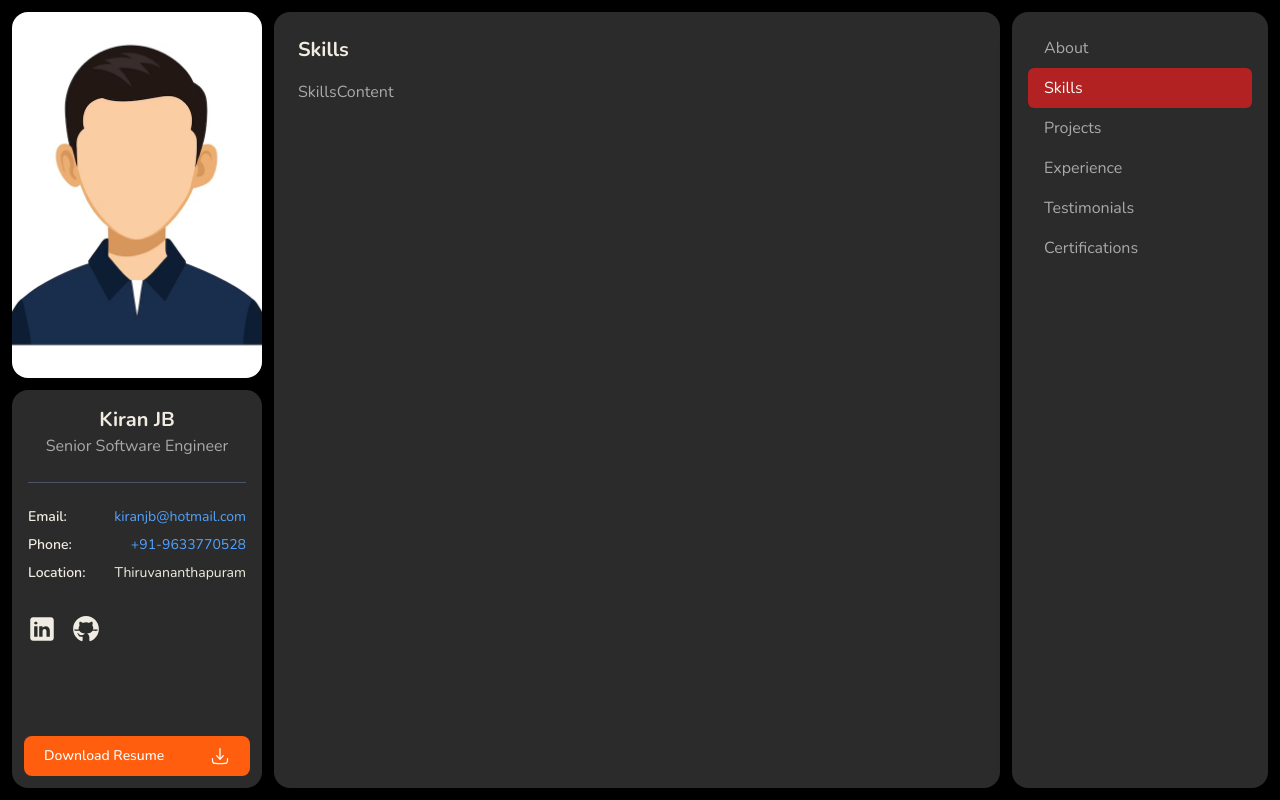
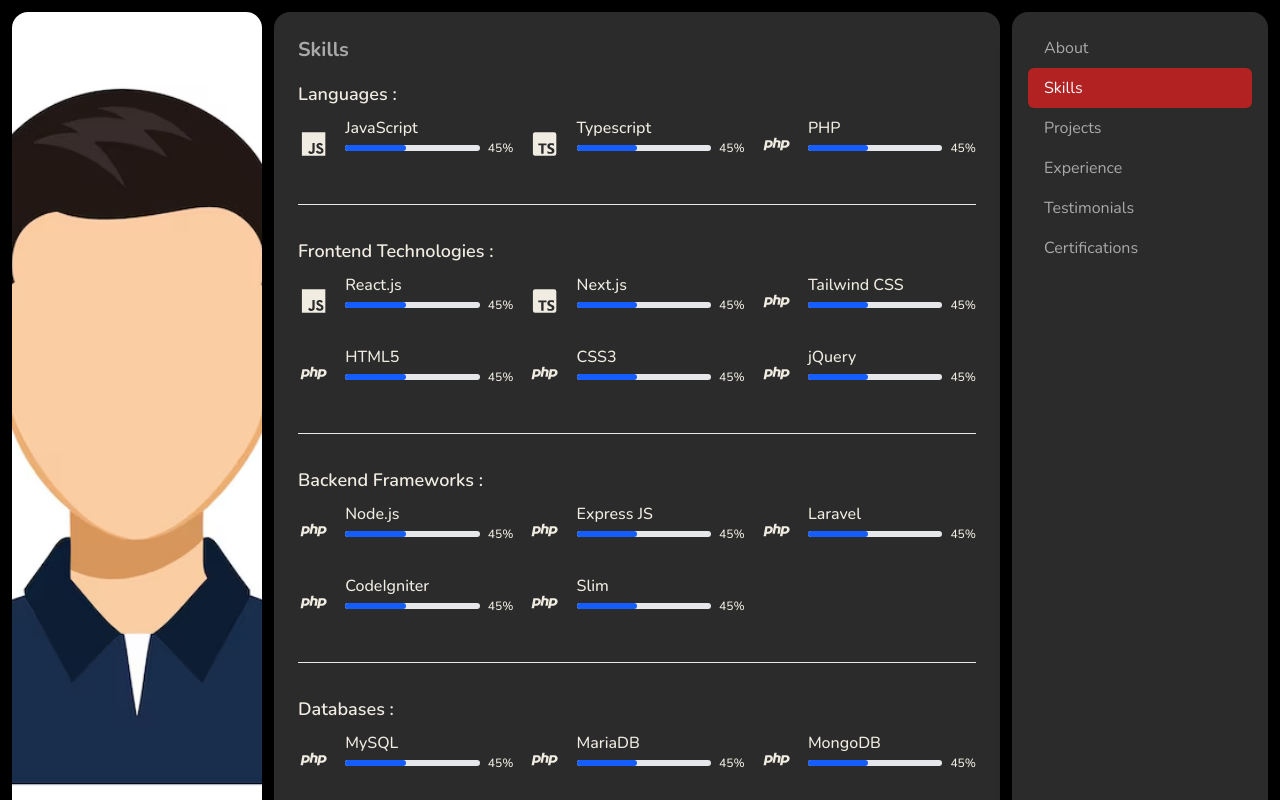
Before and after one commit to jbkiran/Egret, a Next.js app: page / in a window 1280 px wide. Both pictures are taken after a click on the button "Skills". Shown: the top 800 px of the page. Built offline with nearby package versions, Linux system fonts and the light colour scheme.

Commit message:
skillContent implementation

```diff
--- a/package.json
+++ b/package.json
@@ -11,7 +11,8 @@
   "dependencies": {
     "next": "15.3.2",
     "react": "^19.0.0",
-    "react-dom": "^19.0.0"
+    "react-dom": "^19.0.0",
+    "react-icons": "^5.5.0"
   },
   "devDependencies": {
     "@eslint/eslintrc": "^3",
--- a/src/components/MainContent.tsx
+++ b/src/components/MainContent.tsx
@@ -39,10 +39,10 @@
   const { title, content } = useMemo(() => sectionContent[section], [section]);
 
   return (
-      <main className="flex-1 bg-[var(--color-foreground)] rounded-2xl shadow-lg p-6 h-[300px] md:h-auto w-full sm:w-1/2 md:flex-1 sm:h-auto">
+      <main className="flex-1 bg-[var(--color-foreground)] rounded-2xl shadow-lg p-6 h-[300px] w-full sm:w-1/2 md:flex-1 sm:h-auto">
         <section id={section}>
-          <h3 className="text-xl font-bold mb-4 text-[var(--color-primary)]">{title}</h3>
-          <div className="text-[var(--color-secondary)]">
+          <h3 className="text-xl font-bold mb-4 text-[var(--color-secondary)]">{title}</h3>
+          <div className="text-[var(--color-primary)]">
             <div className="space-y-4">
               {content}
             </div>
--- /dev/null
+++ b/src/components/main/SkillItem.tsx
@@ -0,0 +1,24 @@
+import { SkillItemType } from '@/types/interface';
+import React from 'react'
+
+const SkillItem = ({icon: Icon, name, level} : SkillItemType) => {
+    return (
+    <div className="flex items-center gap-4">
+      <Icon size={40} />
+      <div className="font-medium dark:text-white w-full">
+        <div>{name}</div>
+        <div className="flex items-center gap-2 mb-4">
+          <div className="w-full bg-gray-200 rounded-full h-1.5 dark:bg-gray-700">
+            <div
+              className="bg-blue-600 h-1.5 rounded-full"
+              style={{ width: `${level}%` }}
+            ></div>
+          </div>
+          <span className="text-xs text-white-700 dark:text-gray-300">{level}%</span>
+        </div>
+      </div>
+    </div>
+  );
+}
+
+export default SkillItem
--- /dev/null
+++ b/src/components/main/SkillWrapper.tsx
@@ -0,0 +1,22 @@
+import { SkillItemType } from '@/types/interface';
+import React from 'react'
+import SkillItem from '@/components/main/SkillItem';
+
+interface SkillWrapperSection{
+    title: string;
+    skills: SkillItemType[]
+}
+const SkillWrapper = ({title, skills} : SkillWrapperSection) => {
+  return (
+    <div>
+        <h2 className="mb-2 text-lg font-semibold text-[--color-primary]">{title}</h2>
+        <div className="grid grid-cols-1 sm:grid-cols-2 md:grid-cols-3 gap-4 w-full">
+            {skills.map((skill, id) => (
+                <SkillItem key={id} {...skill} />
+            ))}
+        </div>
+    </div>
+  );
+}
+
+export default SkillWrapper
--- a/src/components/main/SkillsContent.tsx
+++ b/src/components/main/SkillsContent.tsx
@@ -1,8 +1,91 @@
 import React from 'react'
+import { BiLogoJavascript, BiLogoPhp, BiLogoTypescript } from 'react-icons/bi';
+import SkillWrapper from '@/components/main/SkillWrapper';
+
+const languageSkills = [
+  { icon: BiLogoJavascript, name: "JavaScript", level: 45 },
+  { icon: BiLogoTypescript, name: "Typescript", level: 45 },
+  { icon: BiLogoPhp, name: "PHP", level: 45 },
+];
+
+const frontendSkills = [
+  { icon: BiLogoJavascript, name: "React.js", level: 45 },
+  { icon: BiLogoTypescript, name: "Next.js", level: 45 },
+  { icon: BiLogoPhp, name: "Tailwind CSS", level: 45 },
+  { icon: BiLogoPhp, name: "HTML5", level: 45 },
+  { icon: BiLogoPhp, name: "CSS3", level: 45 },
+  { icon: BiLogoPhp, name: "jQuery", level: 45 },
+];
+
+const backendSkills = [
+  { icon: BiLogoPhp, name: "Node.js", level: 45 },
+  { icon: BiLogoPhp, name: "Express JS", level: 45 },
+  { icon: BiLogoPhp, name: "Laravel", level: 45 },
+  { icon: BiLogoPhp, name: "CodeIgniter", level: 45 },
+  { icon: BiLogoPhp, name: "Slim", level: 45 },
+]
+
+const databaseSkills = [
+  { icon: BiLogoPhp, name: "MySQL", level: 45 },
+  { icon: BiLogoPhp, name: "MariaDB", level: 45 },
+  { icon: BiLogoPhp, name: "MongoDB", level: 45 }
+]
+
+const stateSkills = [
+  { icon: BiLogoPhp, name: "Redux", level: 45 },
+  { icon: BiLogoPhp, name: "RTK Query", level: 45 }
+]
+
+const integrationSkills = [
+  { icon: BiLogoPhp, name: "RESTful APIs", level: 45 },
+  { icon: BiLogoPhp, name: "GraphQL", level: 45 },
+  { icon: BiLogoPhp, name: "Webhooks", level: 45 }
+]
+
+const cloudSkills = [
+  { icon: BiLogoPhp, name: "AWS (EC2, S3)", level: 45 }
+]
+
+const performanceSkills = [
+  { icon: BiLogoPhp, name: "Redis", level: 45 },
+  { icon: BiLogoPhp, name: "Memcached", level: 45 }
+]
+
+const versionSkills = [
+  { icon: BiLogoPhp, name: "Git", level: 45 },
+  { icon: BiLogoPhp, name: "GitHub", level: 45 },
+  { icon: BiLogoPhp, name: "GitLab", level: 45 }
+]
+
+const librarySkills = [
+  { icon: BiLogoPhp, name: "ShadCN/UI", level: 45 },
+  { icon: BiLogoPhp, name: "Headless UI", level: 45 }
+]
 
 const SkillsContent = () => {
   return (
-    <div>SkillsContent</div>
+    <>
+      <SkillWrapper title={'Languages :'} skills={languageSkills} />
+      <hr className="h-px my-8 bg-gray-200 border-0 dark:bg-gray-700"/>
+      <SkillWrapper title={'Frontend Technologies :'} skills={frontendSkills} />
+      <hr className="h-px my-8 bg-gray-200 border-0 dark:bg-gray-700"/>
+      <SkillWrapper title={'Backend Frameworks :'} skills={backendSkills} />
+      <hr className="h-px my-8 bg-gray-200 border-0 dark:bg-gray-700"/>
+      <SkillWrapper title={'Databases :'} skills={databaseSkills} />
+      <hr className="h-px my-8 bg-gray-200 border-0 dark:bg-gray-700"/>
+      <SkillWrapper title={'State Management :'} skills={stateSkills} />
+      <hr className="h-px my-8 bg-gray-200 border-0 dark:bg-gray-700"/>
+      <SkillWrapper title={'API & Integration :'} skills={integrationSkills} />
+      <hr className="h-px my-8 bg-gray-200 border-0 dark:bg-gray-700"/>
+      <SkillWrapper title={'DevOps & Cloud :'} skills={cloudSkills} />
+      <hr className="h-px my-8 bg-gray-200 border-0 dark:bg-gray-700"/>
+      <SkillWrapper title={'Caching & Performance :'} skills={performanceSkills} />
+      <hr className="h-px my-8 bg-gray-200 border-0 dark:bg-gray-700"/>
+      <SkillWrapper title={'Version Control & Collaboration :'} skills={versionSkills} />
+      <hr className="h-px my-8 bg-gray-200 border-0 dark:bg-gray-700"/>
+      <SkillWrapper title={'UI & Component Libraries :'} skills={librarySkills} />
+
+    </>
   )
 }
 
--- a/src/types/interface.ts
+++ b/src/types/interface.ts
@@ -25,3 +25,9 @@
 export type SectionContentType = {
   [key: string]: SectionContentItem;
 };
+
+export type SkillItemType = {
+    icon: React.ElementType,
+    name: string,
+    level: number
+}
```
Also changed, not shown: 1 other file (tests, documents, lock files or other folders).
